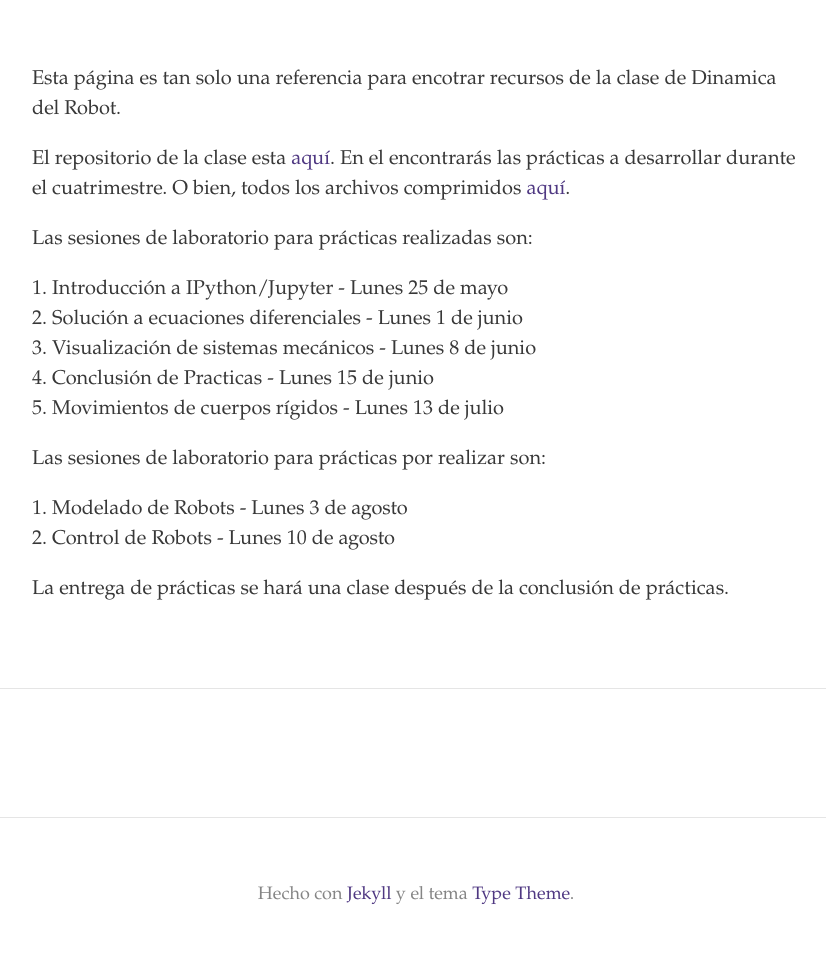
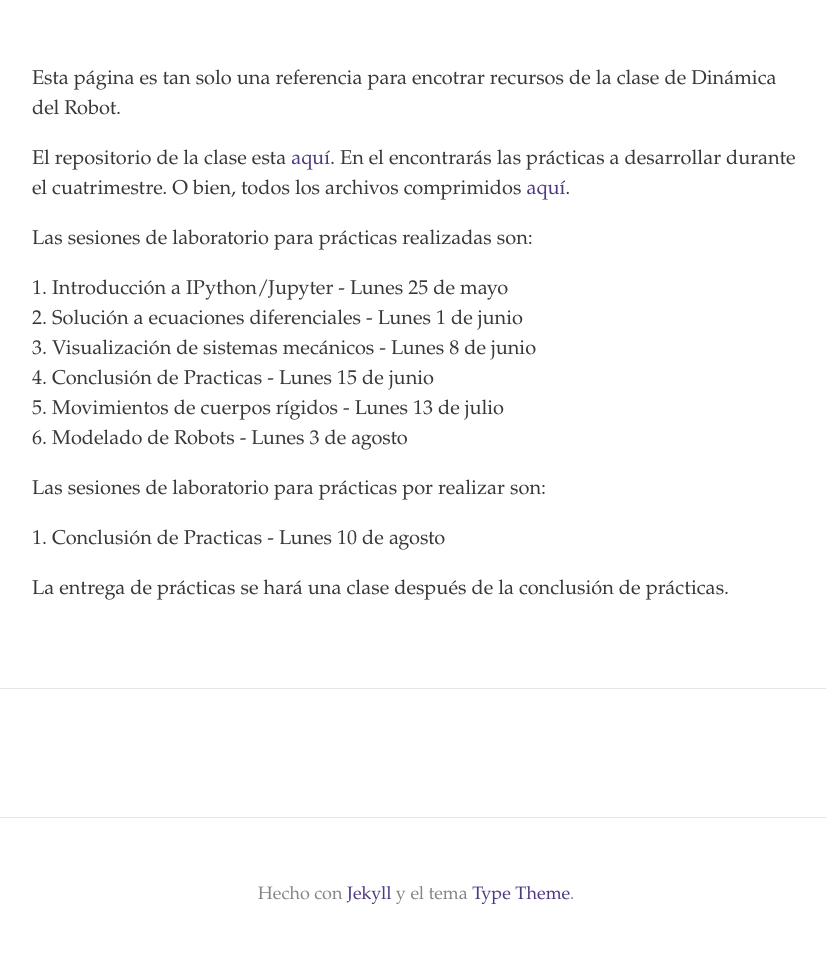
Before and after one commit to cad3na/robblack007.github.io, a Jekyll site: the page built from _posts/2015-05-24-dinamica-robot.md, in a window 1280 px wide. Shown: the part 412-1385 px from the top of the page, without its empty margins (224-1050 px from the left). Built offline with Jekyll 4.4.1, drawn with Linux system fonts in a browser that asks for light colours; nearby versions of some CDN libraries; comment, search, counter and statistics services are not loaded.

Commit message:
Se actualizan fechas de practicas y link al ultimo release

```diff
--- a/_posts/2015-05-24-dinamica-robot.md
+++ b/_posts/2015-05-24-dinamica-robot.md
@@ -7,9 +7,9 @@ feature-img: img/file.png
 comments: true
 ---
 
-Esta página es tan solo una referencia para encotrar recursos de la clase de Dinamica del Robot.
+Esta página es tan solo una referencia para encotrar recursos de la clase de Dinámica del Robot.
 
-El repositorio de la clase esta [aquí](https://github.com/robblack007/clase-dinamica-robot). En el encontrarás las prácticas a desarrollar durante el cuatrimestre. O bien, todos los archivos comprimidos [aquí](https://github.com/robblack007/clase-dinamica-robot/archive/v0.4.zip).
+El repositorio de la clase esta [aquí](https://github.com/robblack007/clase-dinamica-robot). En el encontrarás las prácticas a desarrollar durante el cuatrimestre. O bien, todos los archivos comprimidos [aquí](https://github.com/robblack007/clase-dinamica-robot/archive/v0.6.zip).
 
 Las sesiones de laboratorio para prácticas realizadas son:
 
@@ -18,10 +18,10 @@ Las sesiones de laboratorio para prácticas realizadas son:
 3. Visualización de sistemas mecánicos - Lunes 8 de junio
 4. Conclusión de Practicas - Lunes 15 de junio
 5. Movimientos de cuerpos rígidos - Lunes 13 de julio
+6. Modelado de Robots - Lunes 3 de agosto
 
 Las sesiones de laboratorio para prácticas por realizar son:
 
-6. Modelado de Robots - Lunes 3 de agosto
-7. Control de Robots - Lunes 10 de agosto
+7. Conclusión de Practicas - Lunes 10 de agosto
 
 La entrega de prácticas se hará una clase después de la conclusión de prácticas.
```
